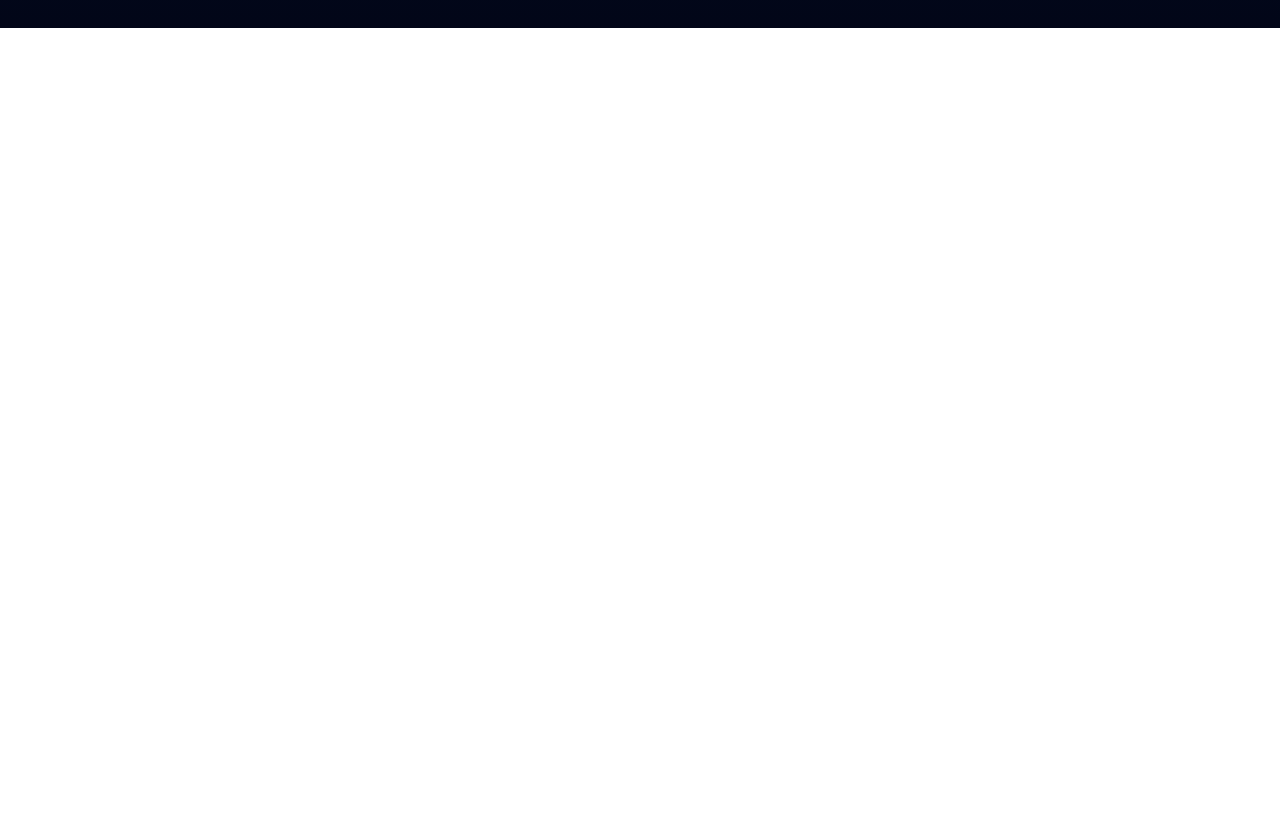
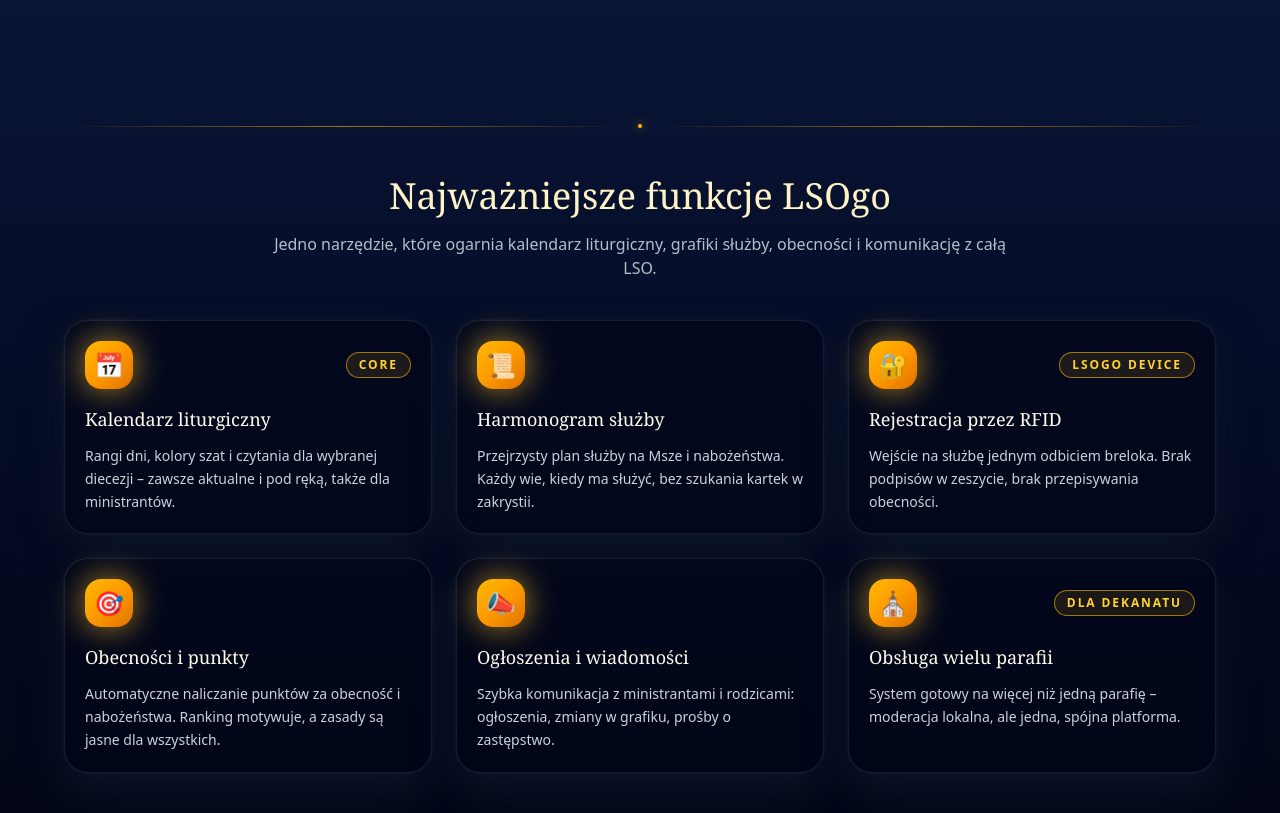
Before and after one commit to grzegorz2803/lsogo-web, a React (Vite) app: page / in a window 1280 px wide. Shown: the part 2400-3213 px from the top of the page. Before the commit the page ends 2428 px from the top, so only its background shows below. Built offline with nearby package versions, Linux system fonts and the light colour scheme.

Commit message:
feat(home): add 'Najwaniejsze funkcje' section powered by content file

```diff
--- a/src/components/AudienceSection.tsx
+++ b/src/components/AudienceSection.tsx
@@ -8,10 +8,10 @@ export function AudienceSection() {
       <div className="mx-auto max-w-6xl">
         <div className="text-center">
           <SectionSeparator />
-          <h2 className="font-serif text-3xl md:text-4xl text-amber-50">
+          <h2 className="font-serif text-3xl md:text-4xl text-amber-100">
             {title}
           </h2>
-          <p className="mt-4 text-sm md:text-base text-slate-200/90 max-w-2xl mx-auto">
+          <p className="mt-4 text-sm md:text-base text-slate-200/80 max-w-2xl mx-auto">
             {subtitle}
           </p>
         </div>
--- /dev/null
+++ b/src/components/FeaturesSection.tsx
@@ -0,0 +1,53 @@
+import { featuresSectionContent } from "../content/features";
+import { SectionSeparator } from "./SectionSeparator";
+
+export function FeaturesSection() {
+  const { title, subtitle, cards } = featuresSectionContent;
+
+  return (
+    <section className="mt-24 px-6 mb-10">
+      <div className="mx-auto max-w-6xl">
+        <div className="text-center">
+          <SectionSeparator />
+          <h2 className="font-serif text-3xl md:text-4xl text-amber-100">
+            {title}
+          </h2>
+          <p className="mt-4 text-sm md:text-base text-slate-200/80 max-w-3xl mx-auto">
+            {subtitle}
+          </p>
+        </div>
+        <div className="mt-10 grid gap-6 md:grid-cols-2 lg:grid-cols-3">
+          {cards.map((card) => (
+            <article
+              key={card.id}
+              className="group relative flex flex-col
+                          rounded-3xl border border-slate-700/40
+                          bg-slate-950/60 px-5 py-5
+                          shadow-[0_18px_40px_rgba(15,23,42,0.9)]
+                          ring-1 ring-slate-900/70
+                          transition
+                          hover:-translate-y-1
+                          hover:border-amber-400/80
+                          hover:shadow-[0_24px_70px_rgba(251,191,26,0.35)]"
+            >
+              <div className="mb-4 flex items-center justify-between gap-2">
+                <div className="inline-flex h-12 w-12 items-center justify-center rounded-2xl bg-gradient-to-br from-amber-400 via-amber-500 to-amber-600 shadow-[0_0_32px_rgba(251,191,36,0.7)]">
+                  <span className="text-2xl text-slate-950">{card.icon}</span>
+                </div>
+                {card.tag && (
+                  <span className="rounded-full border border-amber-400/60 bg-amber-400/10 px-3 py-1 text-xs font-semibold uppercase tracking-[0.16em] text-amber-300">
+                    {card.tag}
+                  </span>
+                )}
+              </div>
+              <h3 className="font-serif text-lg text-amber-50">{card.title}</h3>
+              <p className="mt-3 text-sm text-slate-200/90 leading-relaxed">
+                {card.description}
+              </p>
+            </article>
+          ))}
+        </div>
+      </div>
+    </section>
+  );
+}
--- /dev/null
+++ b/src/content/features.ts
@@ -0,0 +1,74 @@
+export type FeatureCardId =
+  | "liturgicalCalendar"
+  | "serviceSchedule"
+  | "rfidPresence"
+  | "attendancePoints"
+  | "notifications"
+  | "multiParish";
+
+export type FeatureCard = {
+  id: FeatureCardId;
+  title: string;
+  description: string;
+  icon: string;
+  tag?: string;
+};
+
+export type FeaturesSectionContent = {
+  title: string;
+  subtitle: string;
+  cards: FeatureCard[];
+};
+
+export const featuresSectionContent: FeaturesSectionContent = {
+  title: "Najważniejsze funkcje LSOgo",
+  subtitle:
+    "Jedno narzędzie, które ogarnia kalendarz liturgiczny, grafiki służby, obecności i komunikację z całą LSO.",
+  cards: [
+    {
+      id: "liturgicalCalendar",
+      title: "Kalendarz liturgiczny",
+      description:
+        "Rangi dni, kolory szat i czytania dla wybranej diecezji – zawsze aktualne i pod ręką, także dla ministrantów.",
+      icon: "📅",
+      tag: "Core",
+    },
+    {
+      id: "serviceSchedule",
+      title: "Harmonogram służby",
+      description:
+        "Przejrzysty plan służby na Msze i nabożeństwa. Każdy wie, kiedy ma służyć, bez szukania kartek w zakrystii.",
+      icon: "📜",
+    },
+    {
+      id: "rfidPresence",
+      title: "Rejestracja przez RFID",
+      description:
+        "Wejście na służbę jednym odbiciem breloka. Brak podpisów w zeszycie, brak przepisywania obecności.",
+      icon: "🔐",
+      tag: "LSOgo device",
+    },
+    {
+      id: "attendancePoints",
+      title: "Obecności i punkty",
+      description:
+        "Automatyczne naliczanie punktów za obecność i nabożeństwa. Ranking motywuje, a zasady są jasne dla wszystkich.",
+      icon: "🎯",
+    },
+    {
+      id: "notifications",
+      title: "Ogłoszenia i wiadomości",
+      description:
+        "Szybka komunikacja z ministrantami i rodzicami: ogłoszenia, zmiany w grafiku, prośby o zastępstwo.",
+      icon: "📣",
+    },
+    {
+      id: "multiParish",
+      title: "Obsługa wielu parafii",
+      description:
+        "System gotowy na więcej niż jedną parafię – moderacja lokalna, ale jedna, spójna platforma.",
+      icon: "⛪",
+      tag: "Dla dekanatu",
+    },
+  ],
+};
--- a/src/pages/HomePage.tsx
+++ b/src/pages/HomePage.tsx
@@ -1,12 +1,14 @@
 import { CalendarSection } from "../components/CalendarSection";
 import { AudienceSection } from "../components/AudienceSection";
 import { HeroSection } from "../components/HeroSection";
+import { FeaturesSection } from "../components/FeaturesSection";
 export function HomePage() {
   return (
     <>
       <HeroSection />
       <CalendarSection />
       <AudienceSection />
+      <FeaturesSection />
     </>
   );
 }
```
